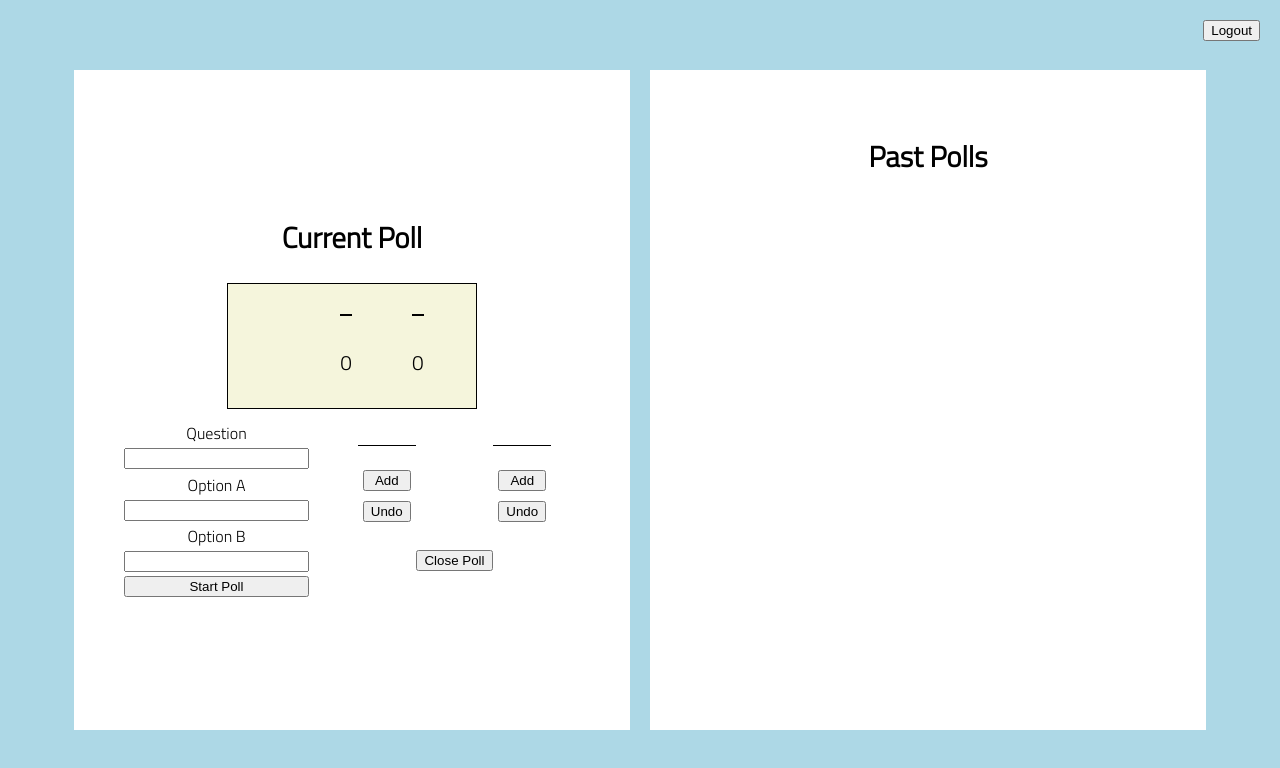
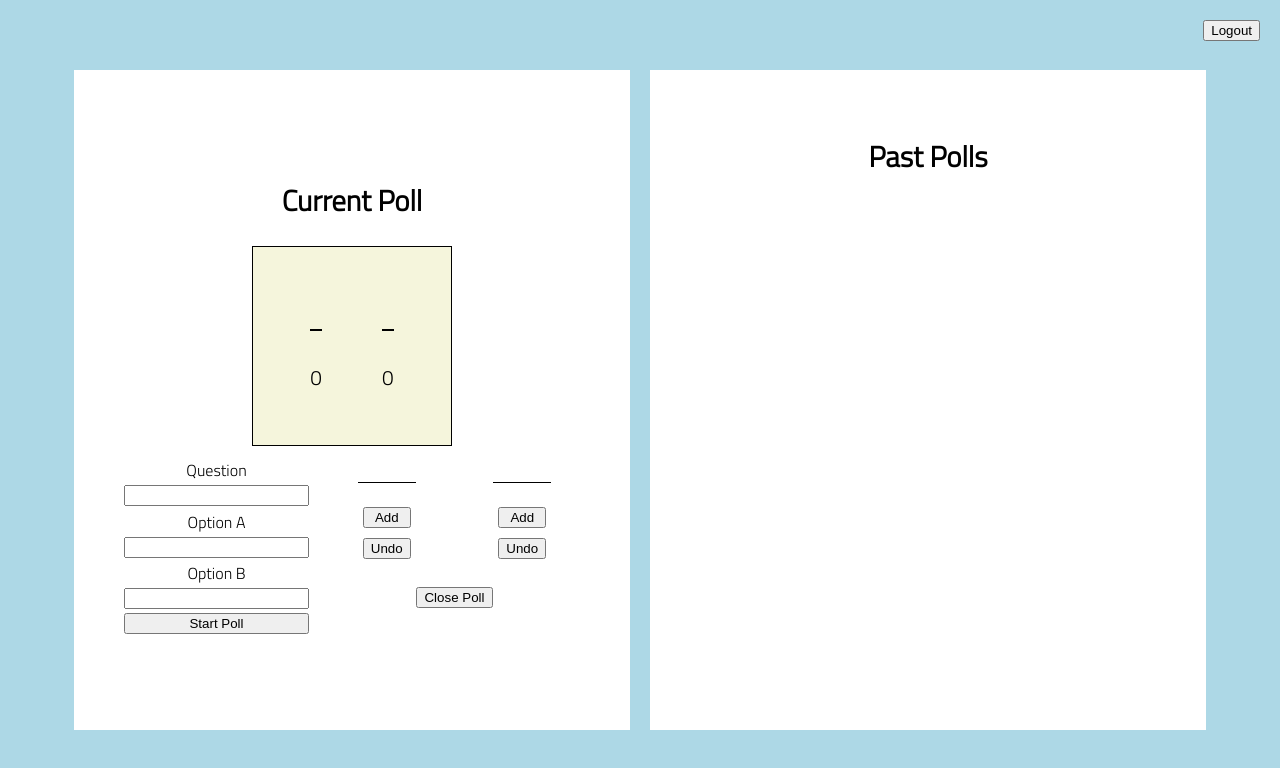
Before and after one commit to Benatovich/supabase-poll-tracker, a plain HTML site: page polls/index.html in a window 1280 px wide. Drawn offline with nearby package versions, Linux system fonts and the light colour scheme; no server answers.

Commit message:
updated my render function to stylize things better, updated CSS, all thanks to our teamwork today!

```diff
--- a/render-utils.js
+++ b/render-utils.js
@@ -3,10 +3,14 @@ export function renderPoll(poll) {
     const questionEl = document.createElement('p');
     const optionADiv = renderOption(poll.optionATitle, poll.optionAVotes);
     const optionBDiv = renderOption(poll.optionBTitle, poll.optionBVotes);
+    const optionContainer = document.createElement('div');
 
     container.classList.add('poll');
+    optionContainer.classList.add('options');
+    questionEl.classList.add('question');
     questionEl.textContent = poll.question;
-    container.append(questionEl, optionADiv, optionBDiv);
+    optionContainer.append(optionADiv, optionBDiv);
+    container.append(questionEl, optionContainer);
 
     return container;
 }
--- a/styles/style.css
+++ b/styles/style.css
@@ -96,9 +96,23 @@ p {
     border: solid 1px black;
     text-align: center;
     display: flex;
-    width: 250px;
+    flex-direction: column;
+    width: 200px;
+    height: 200px;
     justify-content: center;
     background-color: beige;
+}
+
+.question {
+    margin: 0;
+    padding: 0;
+}
+
+.options {
+    display: flex;
+    justify-content: center;
+    margin: 0;
+    padding: 0;
 }
 
 .team {
@@ -110,10 +124,12 @@ p {
     font-size: 1.3rem;
     border-bottom: solid 2px black;
     text-overflow: ellipsis;
+    margin-bottom: 0;
 }
 
 .poll .votes {
     font-size: 1.3rem;
+    margin-bottom: 0;
 }
 
 .buttons {
```
